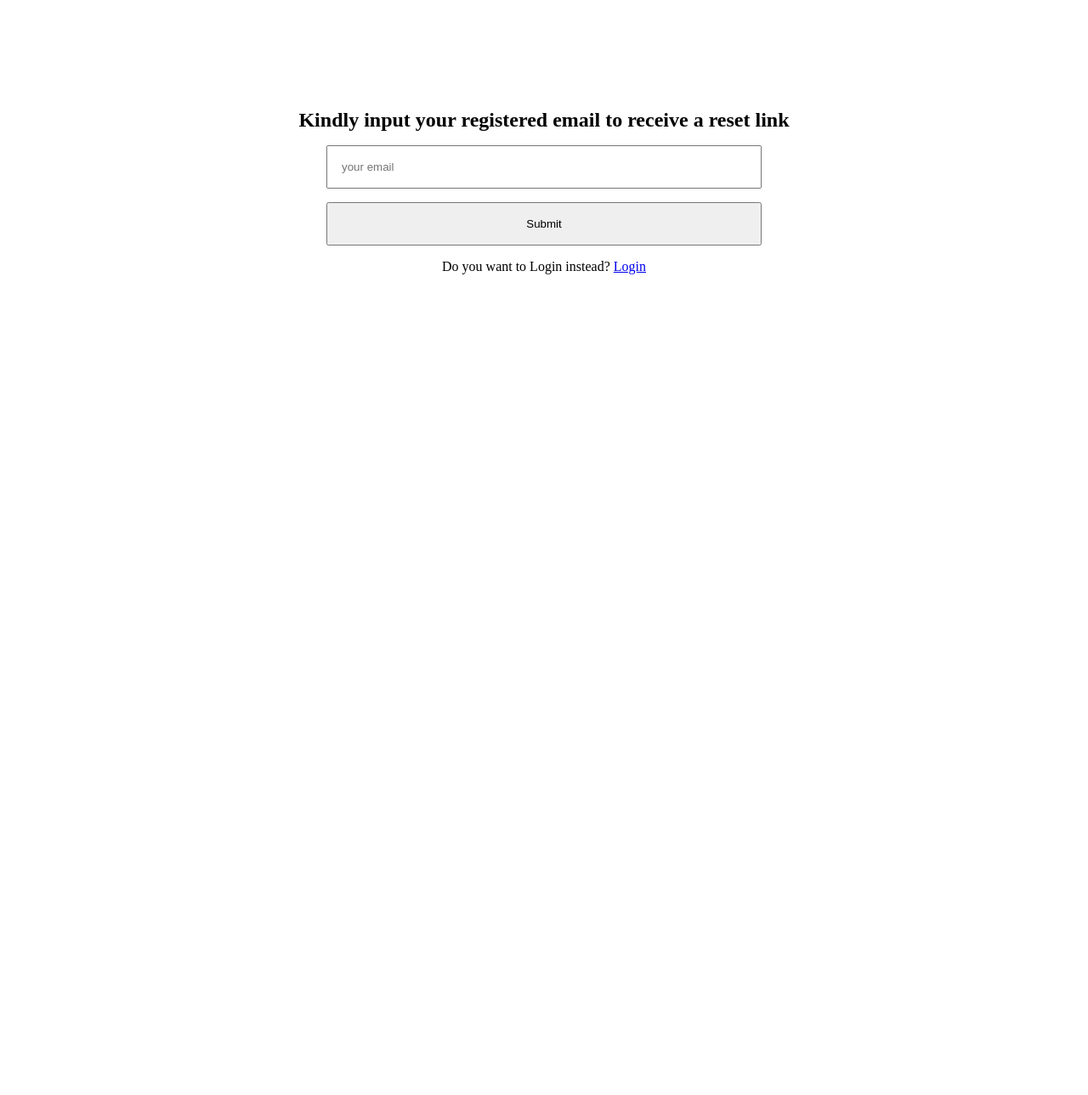
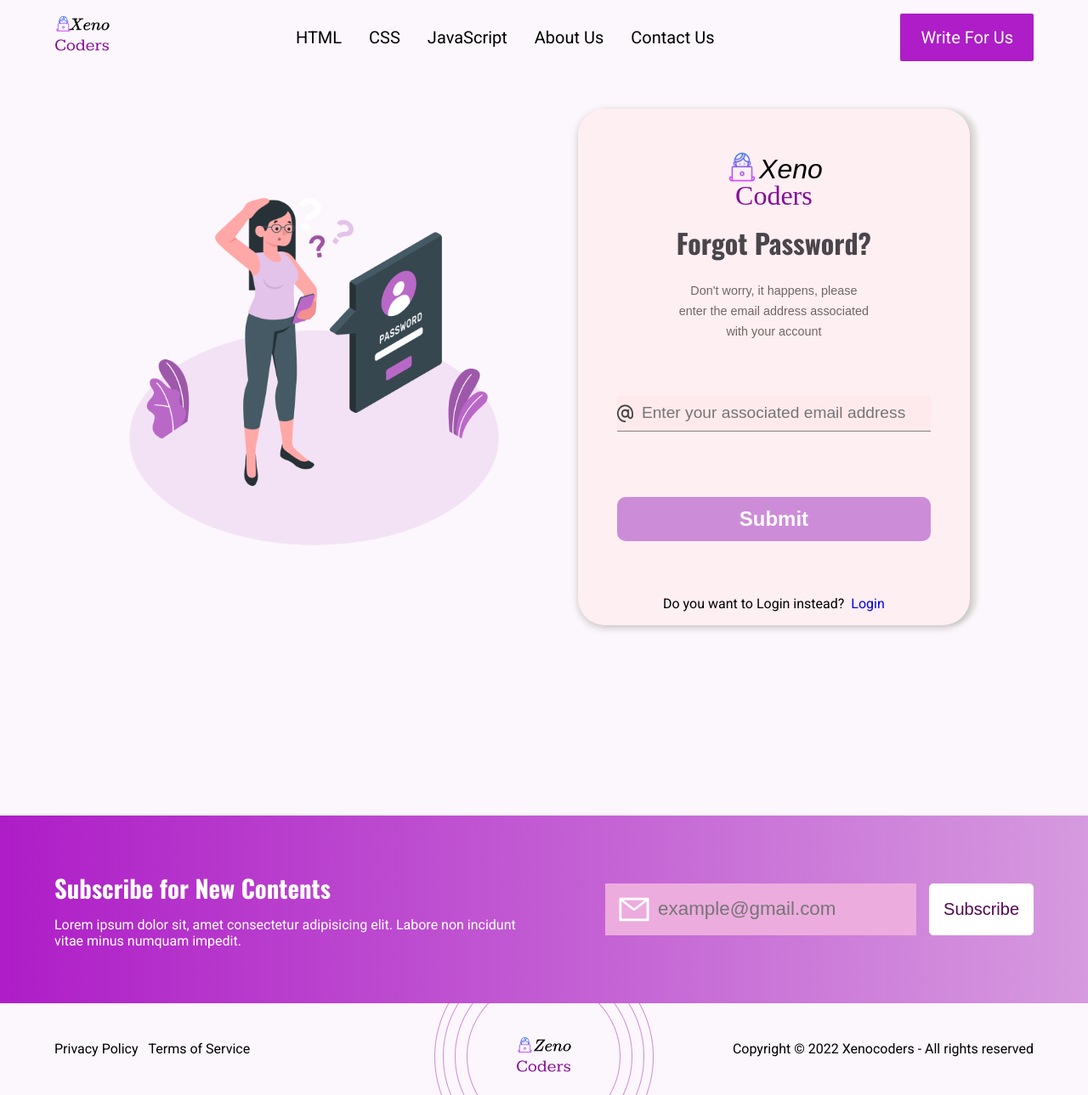
Before and after one commit to fhayvy/XenoCodersBlog, a Django app: page /auth/request-reset-link in a window 1280 px wide. Shown: the whole page at 85% size. Before the commit the page ends 323 px from the top, so only its background shows below. Run offline with Django 4.2, Linux system fonts and the light colour scheme; some libraries are stand-ins or nearby versions.

Commit message:
Worked on Password Reset Page & Header/Footer

```diff
--- a/xenocoders/authentication/templates/authentication/login.html
+++ b/xenocoders/authentication/templates/authentication/login.html
@@ -2,8 +2,6 @@
 {% load static %}
 
 {% block content %}
-
-    {% include '_partials/messages.html' %}
     <main class="signup-desktop-overall">
         <section class="signup-top-section">
             <div class="signup-top-container">
--- a/xenocoders/authentication/templates/authentication/reset-password.html
+++ b/xenocoders/authentication/templates/authentication/reset-password.html
@@ -1,23 +1,58 @@
+{% extends '_partials/base.html' %}
 {% load static %}
-<!DOCTYPE html>
-<html lang="en">
-<head>
-    <meta charset="UTF-8">
-    <meta http-equiv="X-UA-Compatible" content="IE=edge">
-    <meta name="viewport" content="width=device-width, initial-scale=1.0">
-    <title>Reset Password</title>
-    <link rel="stylesheet" href="{% static '/css/main.css' %}">
-</head>
-<body>
-    <h2>Kindly input your registered email to receive a reset link</h2>
 
-    {% include '_partials/messages.html' %}
+{% block content %}
+<section class="reset-overall-container">
+    <div class="reset-container">
+        <div class="reset-flex-container">
+            <div class="reset-left-container">
+                <img src="{% static 'media/forgot-password.png' %}" alt="user login image" class="reset-user-login-image" />
+            </div>
+            <div class="reset-right-container">
+                <div>
+                    <div class="reset-logo-container">
+                        <div class="reset-logo-content">
+                            <img src="{% static 'media/xeno-logo.png' %}" alt="xeno logo" class="reset-xeno-image" />
+                            <span><em class="reset-logo-first-text">Xeno</em></span>
+                        </div>
+                        <div>
+                            <p class="reset-logo-text">Coders</p>
+                        </div>
+                    </div>
+                    <div class="reset-head-container">
+                        <h1 class="reset-forgot-head">Forgot Password?</h1>
+                    </div>
+                    <div class="reset-subhead-content">
+                        <p class="reset-subhead-text">
+                            Don't worry, it happens, please enter the email address
+                            associated with your account
+                        </p>
+                    </div>
+                    <form method="post" action={% url 'request-password' %} class="reset-input-container">
+                        {% csrf_token %}
+                        <input type="email" name="email" value="{{data.email}}" placeholder="Enter your associated email address" class="reset-input-field">
+                        <input type="submit" value="Submit" class="reset-input-button">
+                    </form>
+                    <span class="reset-login">Do you want to Login instead?  <a href="{% url 'login' %}">Login</a></span>
+                    {% include '_partials/messages.html' %}
+                </div>
+            </div>
+        </div>
+    </div>
+</section>
+
+
+
+
+
+
+    <!-- {% include '_partials/messages.html' %}
 
     <form method="post" action={% url 'request-password' %}>
         {% csrf_token %}
         <input type="email" name="email" value="{{data.email}}" placeholder="your email"/>
         <input type="submit" value="Submit"/>
     </form>
-    <span href="">Do you want to Login instead? <a href="{% url 'login' %}">Login</a></span>
-</body>
-</html>
+    <span href="">Do you want to Login instead? <a href="{% url 'login' %}">Login</a></span> -->
+
+    {% endblock content %}
--- a/xenocoders/static/css/base.css
+++ b/xenocoders/static/css/base.css
@@ -16,10 +16,16 @@
   --color-sub: #4C0B57;
 }
 
+html {
+  position: relative;
+  min-height: 100%;
+}
+
 body {
   max-width: 1440px;
   width: 100%;
   background-color: #FCF7FC;
+  margin: 8rem 0 20rem;
 }
 
 .main-header {
@@ -27,6 +33,9 @@ body {
   justify-content: space-between;
   align-items: center;
   padding: 1rem 4rem;
+  position: absolute;
+  top: 0;
+  width: 100%;
 }
 
 .main-header .navbar {
@@ -380,7 +389,13 @@ font-family: 'Roboto', sans-serif;
 }
 
 /*................................................. Footer ................................................*/
-
+.footer-sec {
+  position: absolute;
+  bottom: 0;
+  left: 0;
+  width: 100%;
+  height: 18rem;
+}
 .footer-subscribe {
   background: linear-gradient(90deg, var(--color-primary-text), var(--color-secondary-text));
   padding: 4rem;
@@ -1991,3 +2006,146 @@ color: #fff;
 .custom-return a {
   color: #3F3C41;
 }
+
+
+/* ............................................... Reset Password ......................................... */
+.reset-overall-container {
+  height: 100vh;
+}
+
+.reset-container {
+  max-width: 1200px;
+  width: 90%;
+  margin: 0 auto;
+}
+
+.reset-flex-container {
+  display: flex;
+  justify-content: center;
+  align-items: center;
+  margin-top: 5em;
+}
+
+.reset-left-container {
+  width: 40%;
+}
+
+.reset-right-container {
+  width: 40%;
+  margin-left: 5em;
+  padding: 3em 0 0em;
+  border-radius: 2rem;
+  background-color: #FFE1E15E;
+  box-shadow: 0 3px 10px rgb(0 0 0 / 0.2), 0 8px 8px -8px rgba(255, 225, 225, 0.37), 10px 0 5px -1px #E5E4E2;
+}
+
+.reset-logo-container {
+  display: flex;
+  flex-direction: column;
+  text-align: center;
+  margin-bottom: 1em;
+}
+
+.reset-logo-content {
+  display: flex;
+  align-items: flex-end;
+  justify-content: center;
+}
+
+.reset-logo-first-text {
+  margin-top: 2em;
+  font-size: 2rem;
+  font-family: 'jsMath-cmmi10', sans-serif;
+  color: #000000;
+  font-style: cmmi10;
+  font-weight: 500;
+  Fill: Solid;
+}
+
+.reset-logo-text {
+  font-size: 2rem;
+  font-family: 'Kameron', serif;
+  color: #840C98;
+  font-weight: 400;
+  line-height: 1.5rem;
+  Fill: Solid;
+}
+
+.reset-xeno-image {
+  width: 2.5rem;
+  /* margin-bottom: .2em; */
+}
+
+.reset-head-container {
+  text-align: center;
+  margin: 2em 0em;
+}
+
+.reset-forgot-head {
+  font-size: 2rem;
+  color: #4A454B;
+  font-weight: 700;
+  line-height: 1.5rem;
+  Fill: Solid;
+}
+
+.reset-subhead-content {
+  text-align: center;
+  width: 50%;
+  margin: 0 auto;
+}
+
+.reset-subhead-text {
+  font-size: .9rem;
+  font-family: 'Outfit', sans-serif;
+  color: #746565;
+  font-weight: 400;
+  line-height: 1.5rem;
+  Fill: Solid;
+}
+
+.reset-input-container {
+  display: flex;
+  flex-direction: column;
+  width: 80%;
+  margin: 4em auto;
+}
+
+.reset-input-field {
+  margin-bottom: 4em;
+  padding: .5em 0 .5em 1.5em;
+  background-image: url(../media/at-icon.png);
+  background-repeat: no-repeat;
+  background-size: 1.2rem;
+  background-position-y: center;
+  background-color: #FFE1E15E;
+  border: none;
+  border-bottom: 1px solid;
+  border-bottom-width: thin;
+  font-size: 1.2rem;
+  font-family: 'Outfit', sans-serif;
+  color: #867E7E;
+  font-weight: 400;
+  Fill: Solid;
+}
+
+.reset-input-field:focus {
+  outline: none;
+}
+
+.reset-input-button {
+  padding: .5em;
+  background-color: #CD8CD8;
+  border: none;
+  border-radius: .625rem;
+  color: #FCFCFC;
+  font-size: 1.5rem;
+  font-weight: 700;
+}
+
+.reset-login {
+  display: flex;
+  justify-content: center;
+  gap: 0.5rem;
+  margin: 1rem 0;
+}
--- a/xenocoders/xenocoders/settings.py
+++ b/xenocoders/xenocoders/settings.py
@@ -24,9 +24,9 @@ BASE_DIR = Path(__file__).resolve().parent.parent
 SECRET_KEY = config('SECRET_KEY')
 
 # SECURITY WARNING: don't run with debug turned on in production!
-DEBUG = False
+DEBUG = True
 
-ALLOWED_HOSTS = ["127.0.0.1"]
+ALLOWED_HOSTS = []
 
 AUTH_USER_MODEL = 'authentication.User'
 
```
Also changed, not shown: xenocoders/static/media/at-icon.png (added), xenocoders/static/media/forgot-password.png (added).
